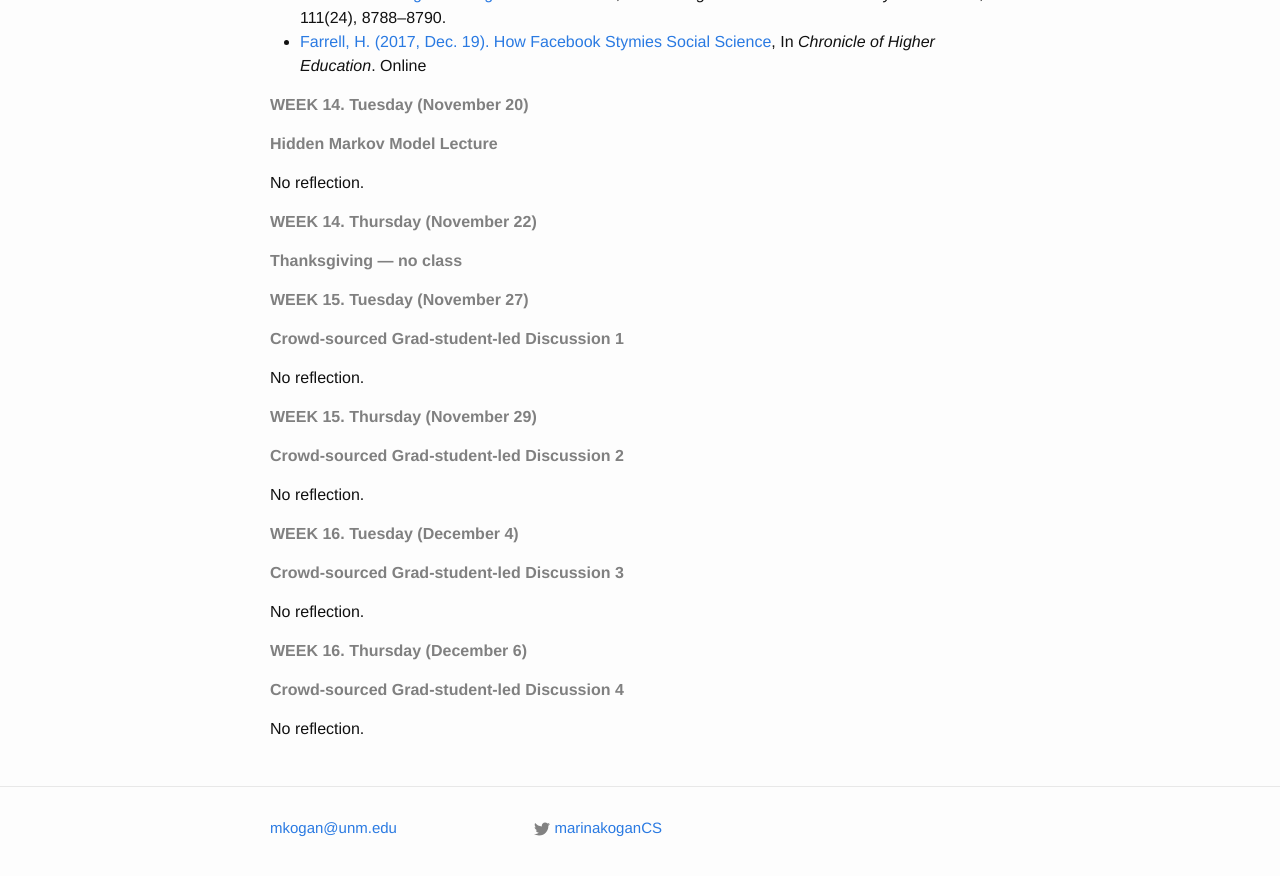
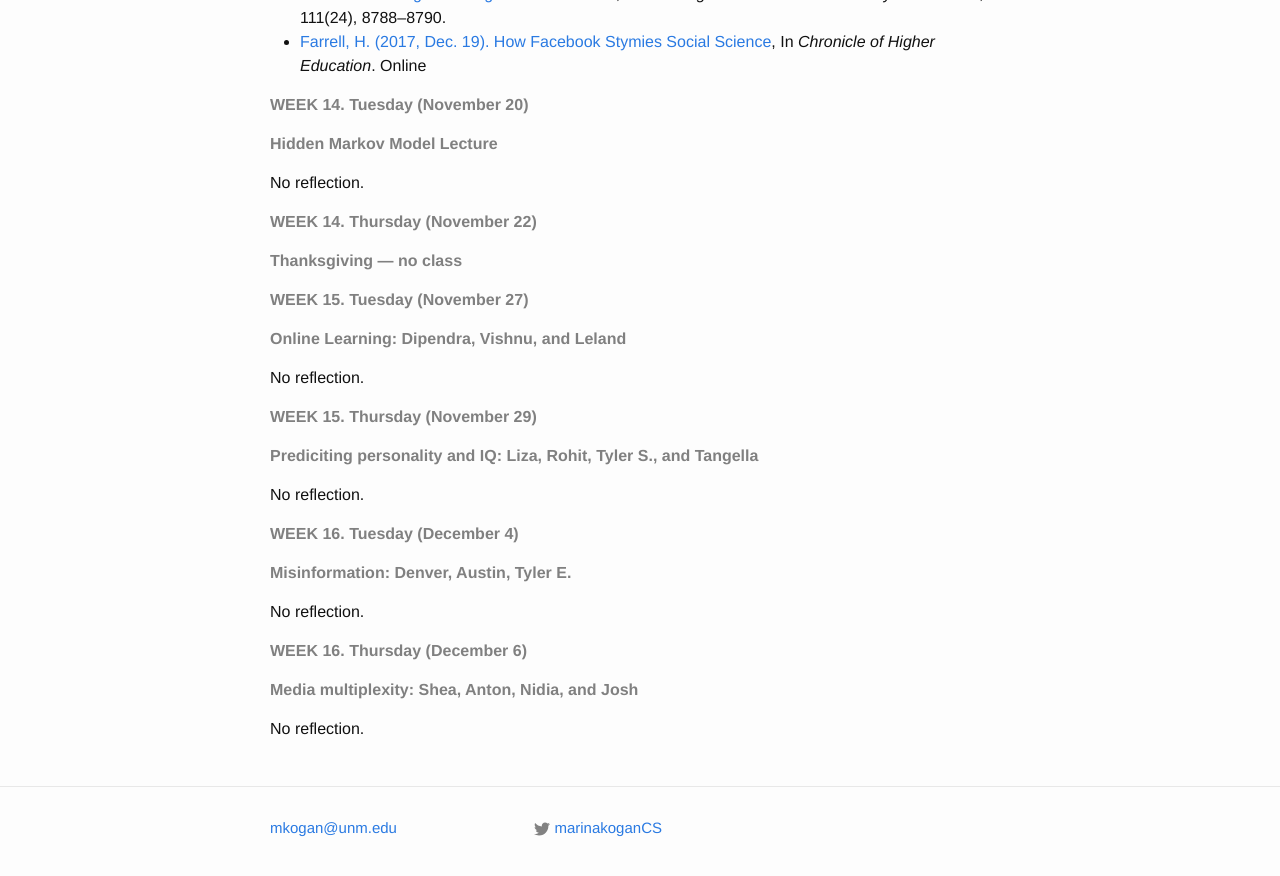
Before and after one commit to marinkala/marinkala.github.com, a Jekyll site: the page built from CS591.md, in a window 1280 px wide and 900 px high, scrolled down 5886 px. Shown: the top 876 px of the window. Built offline with Jekyll 4.4.1, drawn with Linux system fonts in a browser that asks for light colours; our own code applies the rules of GitHub Pages for plain Markdown files.

Commit message:
added grad student discussions

```diff
--- a/CS591.md
+++ b/CS591.md
@@ -244,24 +244,24 @@ No reflection.
 
 **<span style="color:grey">WEEK 15. Tuesday (November 27)</span>**
 
-**<span style="color:grey">Crowd-sourced Grad-student-led Discussion 1</span>**
+**<span style="color:grey">Online Learning: Dipendra, Vishnu, and Leland </span>**
 
 No reflection.
 
 **<span style="color:grey">WEEK 15. Thursday (November 29)</span>**
 
-**<span style="color:grey">Crowd-sourced Grad-student-led Discussion 2</span>**
+**<span style="color:grey">Prediciting personality and IQ: Liza, Rohit, Tyler S., and Tangella</span>**
 
 No reflection.
 
 **<span style="color:grey">WEEK 16. Tuesday (December 4)</span>**
 
-**<span style="color:grey">Crowd-sourced Grad-student-led Discussion 3</span>**
+**<span style="color:grey">Misinformation: Denver, Austin, Tyler E.</span>**
 
 No reflection.
 
 **<span style="color:grey">WEEK 16. Thursday (December 6)</span>**
 
-**<span style="color:grey">Crowd-sourced Grad-student-led Discussion 4</span>**
+**<span style="color:grey">Media multiplexity: Shea, Anton, Nidia, and Josh </span>**
 
 No reflection.
```
